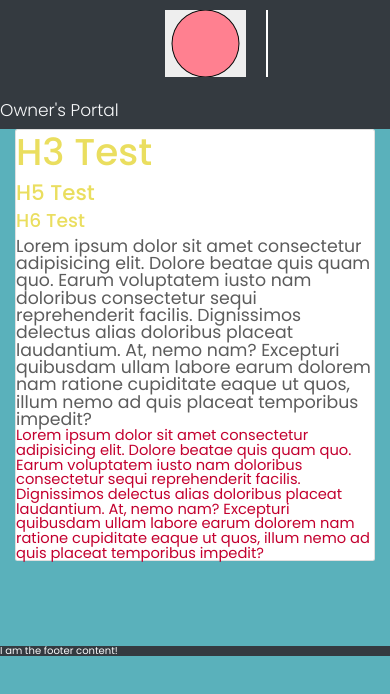
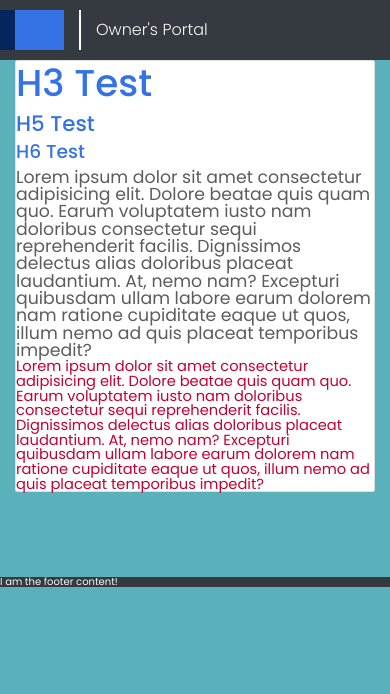
Before and after one commit to Yuugen64/Boostrap5_KnowledgeCheck, a website: page index.html in a window 390 px wide. Drawn offline with nearby package versions, Linux system fonts and the light colour scheme.

Commit message:
[Fixed Mobile @Media]:: forgot about the media's cascading DOWN to lower screens, BE CAREFUL WHAT YOU ADD TO LARGER SCREENS - it will prevent what happens in mobile views

```diff
--- a/style.css
+++ b/style.css
@@ -39,7 +39,7 @@ p{
 
 
 /*===========================================*/
-/*===== Nissan Styling - DESKTOP/TABLET =====*/
+/*===== Nissan Styling =====*/
 h3{
     font-weight: light;
     font-size: 28pt;
@@ -142,12 +142,24 @@ h6{
 
 
 /*===== Bootstrap 5 breakpoints =====*/
-/*These go DOWN, i.e. they apply to the specific query and LOWER screen sizes!*/
+/*These go DOWN, i.e. they apply to the specific query and ALL LOWER screen sizes!*/
 /*(xs breakpoint) X-Small devices (portrait phones, less than 576px) */
 @media (max-width: 575.98px) {  }
 
 /*(sm breakpoint)  Small devices (landscape phones, less than 768px) */
 @media (max-width: 767.98px) {
+
+/*===== Bootstrap Alternatives =====*/
+.header{
+    padding: 0px;
+    margin: 0px;
+}
+
+.header-row{
+    padding: 10px 0px 10px 0px; /*Adding some vertical padding to the row to help with styling*/
+}
+/*===== ========== =====*/
+
     /*===== Nissan Styling - MOBILE =====*/
     h3{
         font-weight: light;
@@ -171,44 +183,6 @@ h6{
         font-weight: light;
         font-size: 14pt;
         color:#3472e5;
-    letter-spacing: 0;
-
-    /*justify left, can "inline" white color per element*/
-}
-
-/*===== Bootstrap Alternatives =====*/
-.header{
-    padding: 0px;
-    margin: 0px;
-}
-
-.header-row{
-    padding: 10px 0px 10px 0px; /*Adding some vertical padding to the row to help with styling*/
-}
-/*===== ========== =====*/
-
-h3{
-    font-weight: light;
-    font-size: 28pt;
-    color:#eade5f;
-    letter-spacing: 0;
-
-    /*justify left,  can "inline" white color per element*/
-}
-
-h5{
-    font-weight: light;
-    font-size: 16pt;
-    color:#eade5f;
-    letter-spacing: 0;
-
-    /*justify left, can "inline" white color per element*/
-}
-
-h6{
-    font-weight: light;
-    font-size: 14pt;
-    color:#eade5f;
         letter-spacing: 0;
 
         /*justify left, can "inline" white color per element*/
@@ -242,39 +216,36 @@ h6{
 .logo{
     margin: 0px;
     padding-right: 0px;
-    background-image: url("assets/IconBG_81x67.png");
-    width: 81px;
-    height: 67px;
+    background-image: url("assets/IconBG_49x40.png");
+
+    /*At 60% size of the desktop variant*/
+    width: 49px;
+    height: 40px;
 
 }
 .logo_spacer{
     padding: 0px;
     margin: 0px;
-    width: 165px;
+    width: 15px;
+    background-color: #06255f;
 }
 /*===== ========== =====*/
 
 /*===== Vertical Border + "Title"*/
 .title-styling{
-    /*This needs to match the padding-right from the "logo"*/
     margin: 0px;
-    margin-left: 0px;
+    padding: 0px;
+    padding-top: 12px; /*This has to be set manually based on *logo height* as largest reference relative to text size, to center the title - somehow flex-wrap was interfering with "align-items: center"*/
 
-    /*Need to subtract font-size(px) from "logo" height - then add padding evenly to top & bottom to == logo height.*/
-    padding: 0px;    /*right-side padding is just because*/
-    padding-left: 0px;
-
-
-    font-size: 17px;
+    font-size: 16px;
     font-weight: 300;
-
 }
 
 .divider{
-    margin-left: 20px;
-    padding-left: 20px;
+    margin-left: 15px;
+    padding-left: 15px;
     border-left: solid 2px white;
-    height: 67px;
+    height: 40px;
     width: auto;
 }
 /*===== ========== =====*/
@@ -294,41 +265,7 @@ h6{
 
 /*(xl breakpoint)  X-Large devices (large desktops, less than 1400px) */
 @media (max-width: 1399.98px) {
-/*===== Nissan Logo =====*/
-.logo{
-    margin: 0px;
-    padding-right: 0px;
-    background-image: url("assets/IconBG_81x67.png");
-    width: 81px;
-    height: 67px;
 
-}
-.logo_spacer{
-    padding: 0px;
-    margin: 0px;
-    width: 165px;
-}
-/*===== ========== =====*/
-
-/*===== Vertical Border + "Title"*/
-.title-styling{
-    margin: 0px;
-    padding: 0px;
-    padding-top: 25px; /*This has to be set manually based on *logo height* as largest reference relative to text size, to center the title - somehow flex-wrap was interfering with "align-items: center"*/
-
-    font-size: 17px;
-    font-weight: 300;
-}
-
-.divider{
-    margin-left: 20px;
-    padding-left: 20px;
-    border-left: solid 2px white;
-    height: 67px;
-    width: auto;
-}
-/*===== ========== =====*/
-/*===== ========== =====*/
  }
 
 /*(xxl breakpoint)  XX-Large devices (larger desktops) */
```
Also changed, not shown: assets/IconBG_49x40.png (added). Lines whose indentation alone changed are shown as unchanged.
